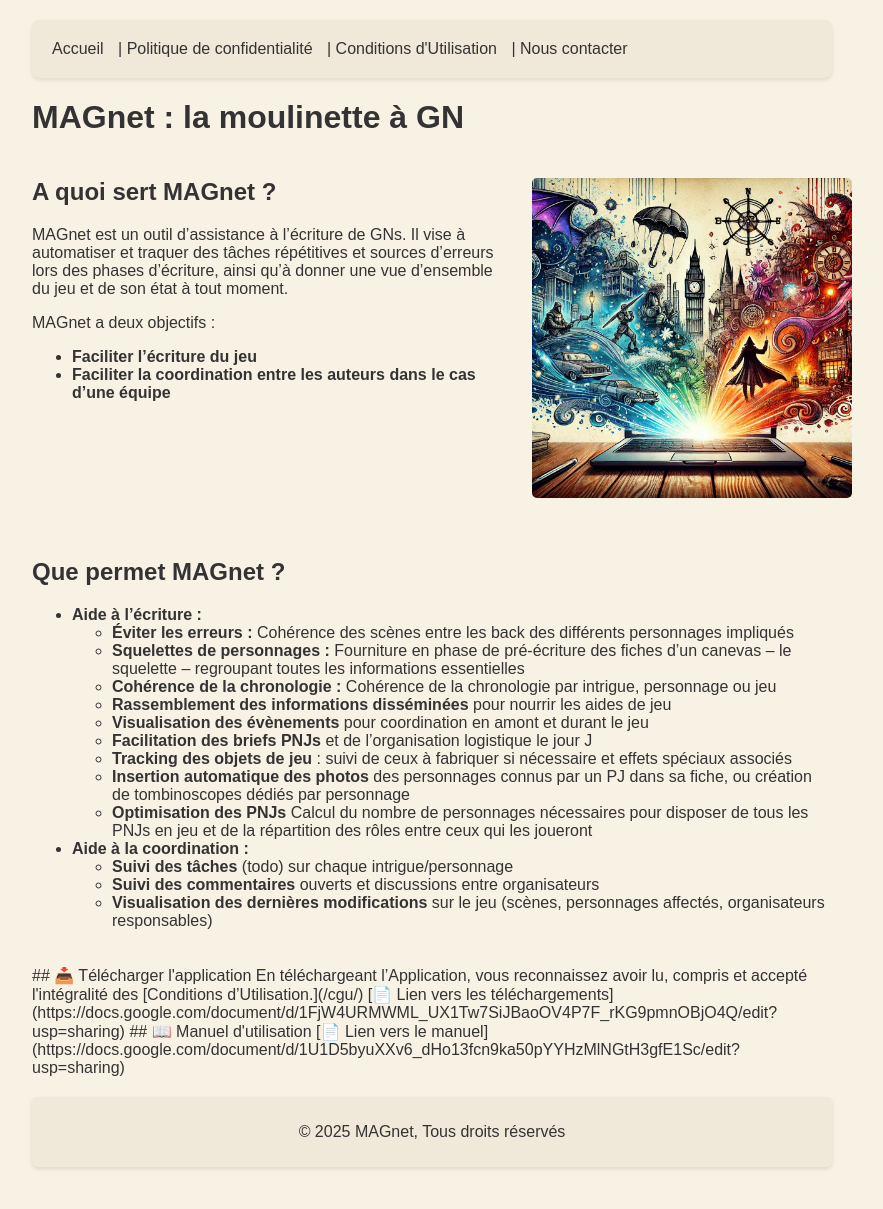
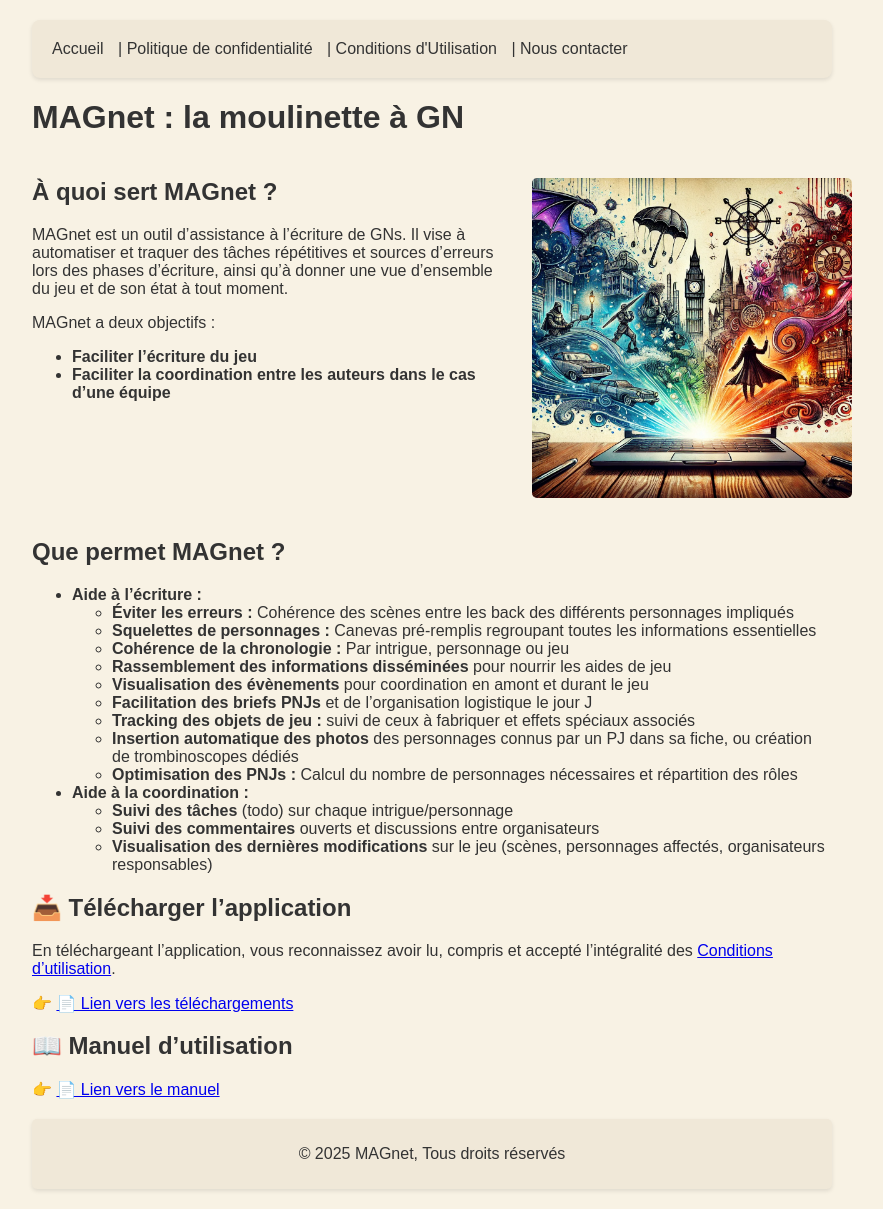
Before and after one commit to magnetlamoulinetteagn/magnetlamoulinetteagn.github.io, a Jekyll site: the page built from index.md, in a window 1280 px wide. Shown: the whole page, without its empty margins (208-1091 px from the left). Built offline with Jekyll 4.4.1, drawn with Linux system fonts in a browser that asks for light colours; before the commit the page ends 1187 px from its top, so only the background shows below that.

Commit message:
Update index.md

```diff
--- a/index.md
+++ b/index.md
@@ -4,47 +4,23 @@
 ---
 
 # MAGnet : la moulinette à GN
-<div style="display: flex; align-items: flex-start; gap: 20px; flex-wrap: wrap;">
-<!--    <img src="assets/images/image_pc.webp" alt="Illustration de MAGnet" style="max-width: 40%; flex-shrink: 0;">
--->
-
-<!--     <div style="flex: 1;">
-		<p></p>
-		<h2>A quoi sert MAGnet ?</h2>
-        <p>
-            MAGnet est un outil d’assistance à l’écriture de GNs. Il vise à automatiser et traquer des tâches répétitives et sources d’erreurs lors des phases d’écriture, ainsi qu’à donner une vue d’ensemble du jeu et de son état à tout moment.
-        </p>
-        <p>
-            MAGnet a deux objectifs :
-        </p>
-        <ul>
-            <li><strong>Faciliter l’écriture du jeu</strong></li>
-            <li><strong>Faciliter la coordination entre les auteurs dans le cas d’une équipe</strong></li>
-        </ul>
-    </div>
-
-	<img src="assets/images/image_pc.webp" alt="Illustration de MAGnet" style="max-width: 40%; flex-shrink: 0;">
-
-</div> -->
 
 <style>
-  /* Mode desktop : affichage en ligne */
   .responsive-container {
     display: flex;
     flex-direction: row;
-    flex-wrap: nowrap; /* empêche le retour à la ligne */
+    flex-wrap: nowrap;
     align-items: flex-start;
     gap: 20px;
   }
   .responsive-container .text {
-    flex: 0 0 60%; /* occupe 60 % sur grand écran */
+    flex: 0 0 60%;
   }
   .responsive-container .image {
-    flex: 0 0 40%; /* occupe 40 % sur grand écran */
+    flex: 0 0 40%;
     max-width: 40%;
   }
 
-  /* Mode mobile : affichage en colonne */
   @media screen and (max-width: 1200px) {
     .responsive-container {
       flex-direction: column;
@@ -52,103 +28,63 @@
     .responsive-container .text,
     .responsive-container .image {
       flex: none;
-      width: 80%; /* chaque bloc prend toute la largeur */
+      width: 80%;
     }
     .responsive-container .image {
-      max-width: 80%;
+      max-width: 100%;
     }
   }
 </style>
 
 <div class="responsive-container">
   <div class="text">
-    <h2>A quoi sert MAGnet ?</h2>
+    <h2>À quoi sert MAGnet&nbsp;?</h2>
     <p>
       MAGnet est un outil d’assistance à l’écriture de GNs. Il vise à automatiser et traquer des tâches répétitives et sources d’erreurs lors des phases d’écriture, ainsi qu’à donner une vue d’ensemble du jeu et de son état à tout moment.
     </p>
     <p>
-      MAGnet a deux objectifs :
+      MAGnet a deux objectifs&nbsp;:
     </p>
     <ul>
       <li><strong>Faciliter l’écriture du jeu</strong></li>
       <li><strong>Faciliter la coordination entre les auteurs dans le cas d’une équipe</strong></li>
     </ul>
   </div>
-  <img src="assets/images/image_pc.webp" alt="Illustration de MAGnet" class="image">
+  <img src="/assets/images/image_pc.webp" alt="Illustration de MAGnet" class="image">
 </div>
 
-
 <div>
-    <h2>Que permet MAGnet ?</h2>
-    <ul>
-        <li><strong>Aide à l’écriture :</strong>
-            <ul>
-                <li><b>Éviter les erreurs : </b>Cohérence des scènes entre les back des différents personnages impliqués</li>
-                <li><b>Squelettes de personnages : </b>Fourniture en phase de pré-écriture des fiches d’un canevas – le squelette – regroupant toutes les informations essentielles</li>
-                <li><b>Cohérence de la chronologie : </b>Cohérence de la chronologie par intrigue, personnage ou jeu</li>
-                <li><b>Rassemblement des informations disséminées</b> pour nourrir les aides de jeu</li>
-                <li><b>Visualisation des évènements</b> pour coordination en amont et durant le jeu</li>
-                <li><b>Facilitation des briefs PNJs</b> et de l’organisation logistique le jour J</li>
-                <li><b>Tracking des objets de jeu</b> : suivi de ceux à fabriquer si nécessaire et effets spéciaux associés</li>
-		<li><b>Insertion automatique des photos</b> des personnages connus par un PJ dans sa fiche, ou création de tombinoscopes dédiés par personnage</li>
-		<li><b>Optimisation des PNJs </b>Calcul du nombre de personnages nécessaires pour disposer de tous les PNJs en jeu et de la répartition des rôles entre ceux qui les joueront</li>
-            </ul>
-        </li>
-        <li><strong>Aide à la coordination :</strong>
-            <ul>
-                <li><b>Suivi des tâches</b> (todo) sur chaque intrigue/personnage</li>
-                <li><b>Suivi des commentaires</b> ouverts et discussions entre organisateurs</li>
-                <li><b>Visualisation des dernières modifications</b> sur le jeu (scènes, personnages affectés, organisateurs responsables)</li>
-            </ul>
-        </li>
-    </ul>
+  <h2>Que permet MAGnet&nbsp;?</h2>
+  <ul>
+    <li><strong>Aide à l’écriture&nbsp;:</strong>
+      <ul>
+        <li><strong>Éviter les erreurs&nbsp;:</strong> Cohérence des scènes entre les back des différents personnages impliqués</li>
+        <li><strong>Squelettes de personnages&nbsp;:</strong> Canevas pré-remplis regroupant toutes les informations essentielles</li>
+        <li><strong>Cohérence de la chronologie&nbsp;:</strong> Par intrigue, personnage ou jeu</li>
+        <li><strong>Rassemblement des informations disséminées</strong> pour nourrir les aides de jeu</li>
+        <li><strong>Visualisation des évènements</strong> pour coordination en amont et durant le jeu</li>
+        <li><strong>Facilitation des briefs PNJs</strong> et de l’organisation logistique le jour J</li>
+        <li><strong>Tracking des objets de jeu&nbsp;:</strong> suivi de ceux à fabriquer et effets spéciaux associés</li>
+        <li><strong>Insertion automatique des photos</strong> des personnages connus par un PJ dans sa fiche, ou création de trombinoscopes dédiés</li>
+        <li><strong>Optimisation des PNJs&nbsp;:</strong> Calcul du nombre de personnages nécessaires et répartition des rôles</li>
+      </ul>
+    </li>
+    <li><strong>Aide à la coordination&nbsp;:</strong>
+      <ul>
+        <li><strong>Suivi des tâches</strong> (todo) sur chaque intrigue/personnage</li>
+        <li><strong>Suivi des commentaires</strong> ouverts et discussions entre organisateurs</li>
+        <li><strong>Visualisation des dernières modifications</strong> sur le jeu (scènes, personnages affectés, organisateurs responsables)</li>
+      </ul>
+    </li>
+  </ul>
 </div>
 
+## 📥 Télécharger l’application
 
-<!--
-MAGnet est un outil d’assistance à l’écriture de GNs. Il vise à automatiser et traquer des tâches répétitives et sources d’erreurs lors des phases d’écriture, ainsi qu’à donner une vue d’ensemble du jeu et de son état à tout moment.
+En téléchargeant l’application, vous reconnaissez avoir lu, compris et accepté l’intégralité des [Conditions d’utilisation](/cgu/).
 
-MAGnet a deux objectifs :
+👉 [📄 Lien vers les téléchargements](https://docs.google.com/document/d/1FjW4URMWML_UX1Tw7SiJBaoOV4P7F_rKG9pmnOBjO4Q/edit?usp=sharing)
 
-- **Faciliter l’écriture du jeu**
-- **Faciliter la coordination entre les auteurs dans le cas d’une équipe**
+## 📖 Manuel d’utilisation
 
-<h2>MAGnet permet notamment :</h2>
-
-<div style="display: flex; align-items: center;">
-    <img src="assets/images/image_pc.webp" alt="Illustration de MAGnet" style="max-width: 40%; margin-right: 20px;">
-    <div>
-<!--        <h2>MAGnet permet notamment :</h2>
-        <ul>
-            <li><strong>Aide à l’écriture :</strong>
-                <ul>
-                    <li>Cohérence des scènes entre les back des différents personnages impliqués</li>
-                    <li>Fourniture en phase de pré-écriture des fiches d’un canevas – le squelette – regroupant toutes les informations essentielles</li>
-                    <li>Cohérence de la chronologie par intrigue, personnage ou jeu</li>
-                    <li>Rassemblement des informations disséminées pour nourrir les aides de jeu</li>
-                    <li>Visualisation des évènements pour coordination en amont et durant le jeu</li>
-                    <li>Facilitation des briefs PNJs et de l’organisation logistique le jour J</li>
-                    <li>Tracking des objets de jeu, fabrication si nécessaire et effets spéciaux associés</li>
-					<li>Insertion automatique des photos des personnages connus par un PJ dans sa fiche, ou création de tombinoscopes dédiés par personnage</li>
-					<li>Calcul du nombre de personnages nécessaires pour dispoer de tous les PNJs et jeu, et de la réapartition des rôles entre ceux qui les joueront</li>
-                </ul>
-            </li>
-            <li><strong>Aide à la coordination :</strong>
-                <ul>
-                    <li>Suivi des tâches (todo) sur chaque intrigue/personnage</li>
-                    <li>Suivi des commentaires ouverts et discussions entre organisateurs</li>
-                    <li>Visualisation des dernières modifications sur le jeu (scènes, personnages affectés, organisateurs responsables)</li>
-                </ul>
-            </li>
-        </ul>
-    </div>
-</div>
--->
-
-## 📥 Télécharger l'application
-En téléchargeant l’Application, vous reconnaissez avoir lu, compris et accepté l'intégralité des [Conditions d’Utilisation.](/cgu/)
-
-[📄 Lien vers les téléchargements](https://docs.google.com/document/d/1FjW4URMWML_UX1Tw7SiJBaoOV4P7F_rKG9pmnOBjO4Q/edit?usp=sharing)
-
-## 📖 Manuel d'utilisation
-[📄 Lien vers le manuel](https://docs.google.com/document/d/1U1D5byuXXv6_dHo13fcn9ka50pYYHzMlNGtH3gfE1Sc/edit?usp=sharing)
+👉 [📄 Lien vers le manuel](https://docs.google.com/document/d/1U1D5byuXXv6_dHo13fcn9ka50pYYHzMlNGtH3gfE1Sc/edit?usp=sharing)
```
